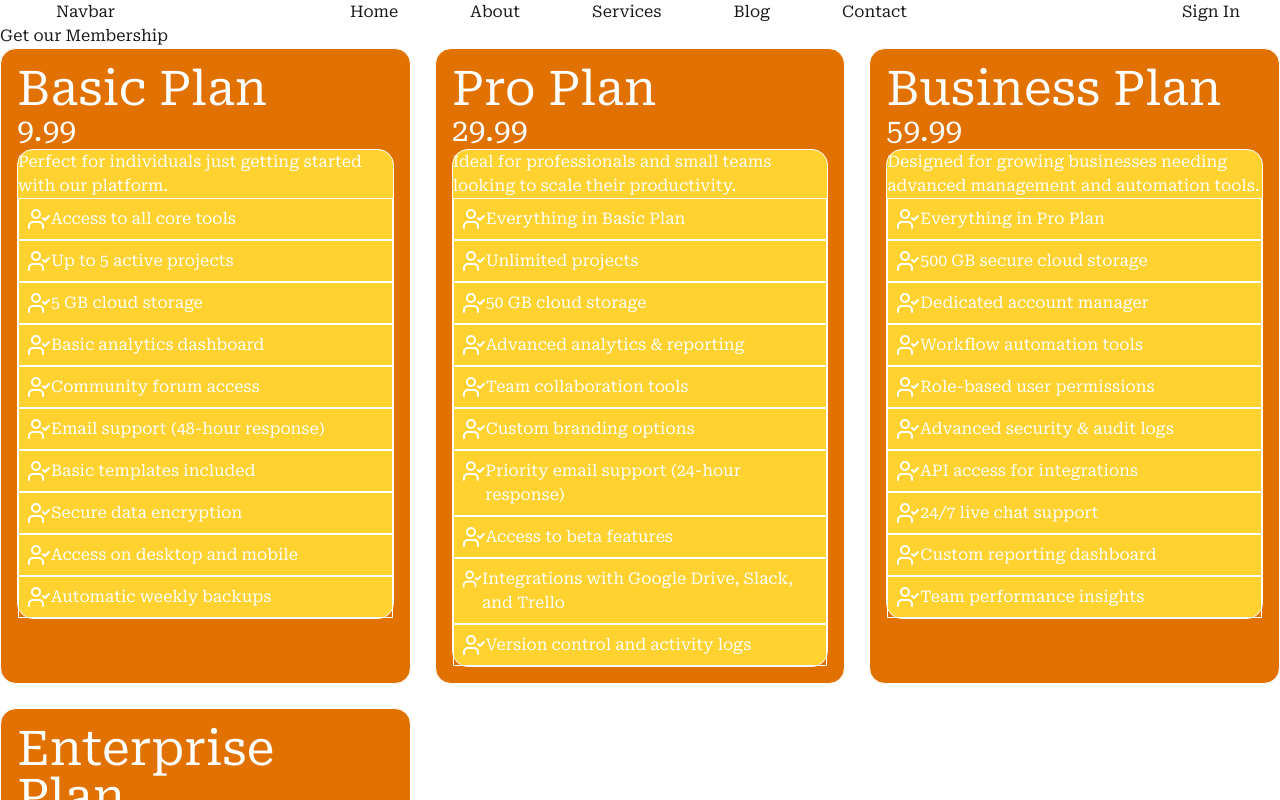
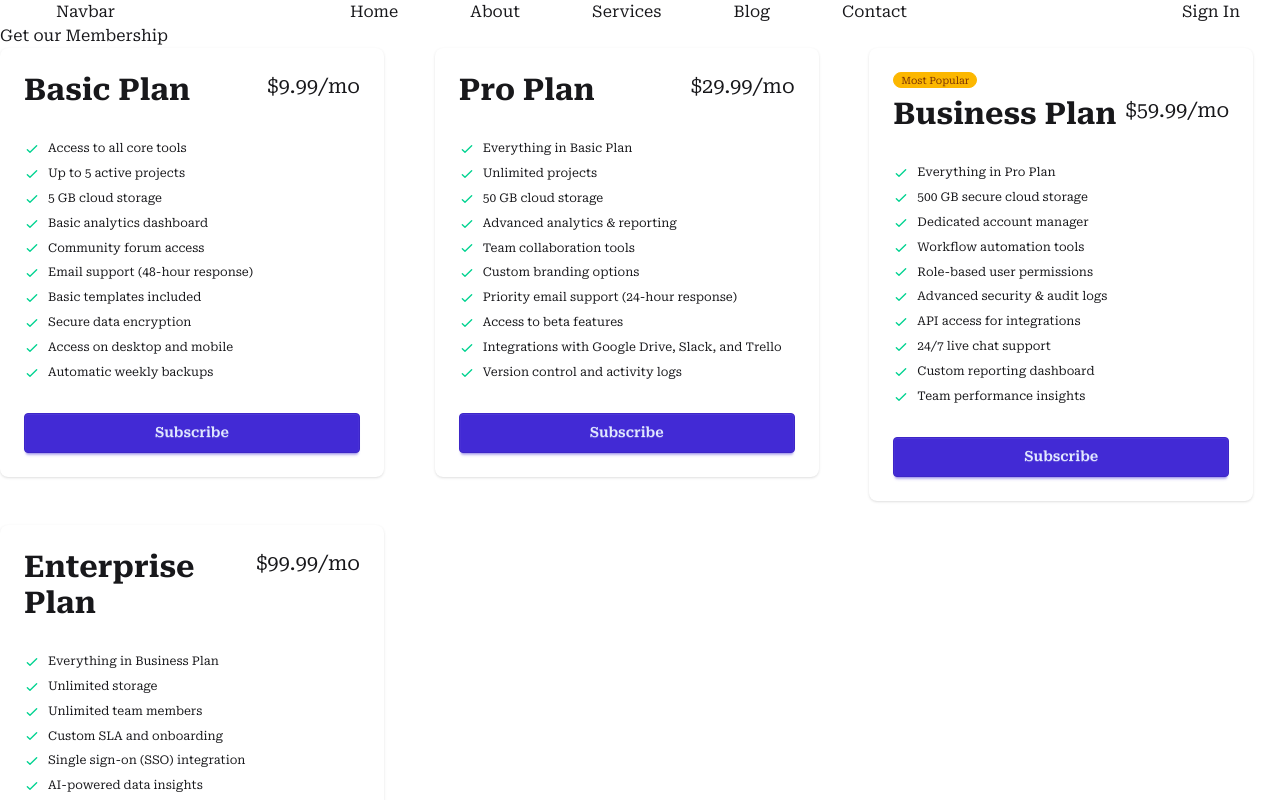
Before and after one commit to saifullah199/milestone8-module1-updated11, a React (Vite) app: page / in a window 1280 px wide. Shown: the top 800 px of the page. Built offline with nearby package versions, Linux system fonts and the light colour scheme.

Commit message:
daisyui Card added

```diff
--- a/public/PricingData.json
+++ b/public/PricingData.json
@@ -39,6 +39,7 @@
     "id": 3,
     "name": "Business Plan",
     "price": 59.99,
+    "popular": true,
     "description": "Designed for growing businesses needing advanced management and automation tools.",
     "features": [
       "Everything in Pro Plan",
--- /dev/null
+++ b/src/PricingOptions/DaisyPricing/DaisyPricing.jsx
@@ -0,0 +1,37 @@
+
+
+const DaisyPricing = ({pricing}) => {
+    console.log(pricing)
+
+    const {name, price, features, popular} =pricing
+    console.log(popular)
+    return (
+        <div>
+            <div className="card w-96 bg-base-100 shadow-sm">
+  <div className="card-body">
+    {popular && <span className="badge badge-xs badge-warning">Most Popular</span>}
+    <div className="flex justify-between">
+      <h2 className="text-3xl font-bold">{name}</h2>
+      <span className="text-xl">${price}/mo</span>
+    </div>
+    <ul className="mt-6 flex flex-col gap-2 text-xs">
+
+
+      {
+        features.map((feature, index)  => <li key={index}>
+                            <svg xmlns="http://www.w3.org/2000/svg" className="size-4 me-2 inline-block text-success" fill="none" viewBox="0 0 24 24" stroke="currentColor"><path strokeLinecap="round" strokeLinejoin="round" strokeWidth="2" d="M5 13l4 4L19 7" /></svg>
+                            <span>{feature}</span>
+                            </li>)
+      }
+
+    </ul>
+    <div className="mt-6">
+      <button className="btn btn-primary btn-block">Subscribe</button>
+    </div>
+  </div>
+</div>
+        </div>
+    );
+};
+
+export default DaisyPricing;
--- a/src/PricingOptions/PricingCard/Features.jsx
+++ b/src/PricingOptions/PricingCard/Features.jsx
@@ -4,7 +4,7 @@
 const Features = ({feature}) => {
     return (
         <div>
-            <p className="flex border p-2"> <UserCheck /> {feature}</p>
+            <p className="flex  p-2"> <UserCheck /> {feature}</p>
         </div>
     );
 };
--- a/src/PricingOptions/PricingCard/PricingCard.jsx
+++ b/src/PricingOptions/PricingCard/PricingCard.jsx
@@ -3,7 +3,7 @@
 
 const PricingCard = ({pricing}) => {
     console.log(pricing)
-    const {id, name, price, description, features} =pricing
+    const { name, price, description, features} =pricing
 
     // const featureList =  features.map((feature,index) => <Features
     //                         key={index}
@@ -11,15 +11,15 @@
 
 
     return (
-        <div className="border bg-amber-600 rounded-2xl p-4 text-white">
+        <div className="flex flex-col border bg-amber-600 rounded-2xl p-4 text-white">
             {/* card header */}
             <div>
                 <h2 className="text-5xl">{name}</h2>
                 <h3 className="text-3xl">{price}</h3>
             </div>
             {/* card body */}
-            <div className="border bg-amber-300 rounded-2xl">
-                <p> {description}    </p>
+            <div className=" bg-amber-300 rounded-2xl p-2 mt-10 flex-1">
+                <p className="p-2"> {description}    </p>
                 {
                     features.map((feature,index) => <Features
                             key={index}
@@ -28,6 +28,7 @@
 
 
             </div>
+            <button className="btn w-full mt-4">Subscribe</button>
         </div>
     );
 };
--- a/src/PricingOptions/PricingOptions.jsx
+++ b/src/PricingOptions/PricingOptions.jsx
@@ -1,5 +1,6 @@
 import { use } from "react";
 import PricingCard from "./PricingCard/PricingCard";
+import DaisyPricing from "./DaisyPricing/DaisyPricing";
 
 
 const PricingOptions = ({pricingPromise}) => {
@@ -10,11 +11,17 @@
     return (
         <div>
             <h2>Get our Membership</h2>
-            <div className="grid md:grid-cols-3 gap-6">
-                {
+            <div className="grid md:grid-cols-2 lg:grid-cols-3 gap-6">
+                {/* {
                     pricingData.map(pricing => <PricingCard
                         key={pricing.id}
                         pricing={pricing}></PricingCard>)
+                } */}
+
+                {
+                    pricingData.map(pricing => <DaisyPricing
+                        key={pricing.id}
+                        pricing={pricing}></DaisyPricing>)
                 }
             </div>
         </div>
```
